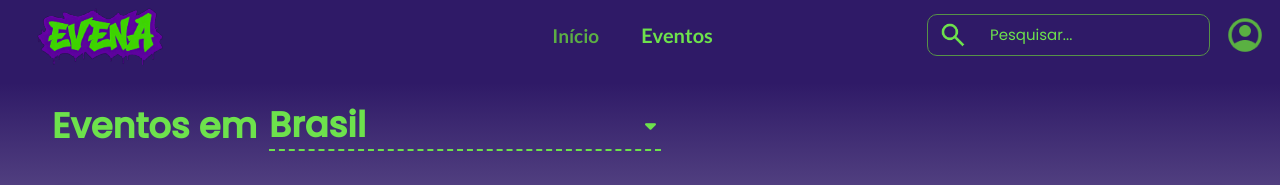
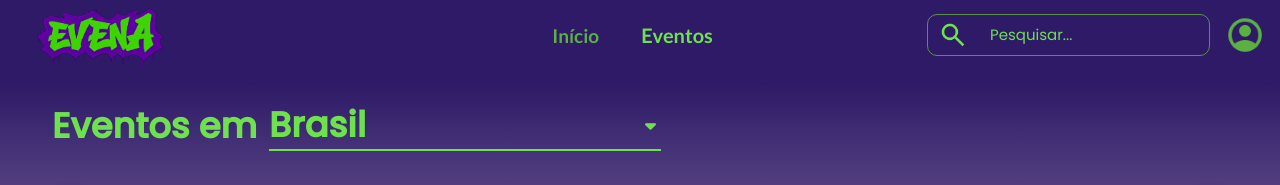
Before and after one commit to Viccitor/evena.eu, an Angular app: page /eventos in a window 1280 px wide. Shown: the top 185 px of the page. Built offline with nearby package versions, Linux system fonts and the light colour scheme.

Commit message:
Versão com o grid responsivo.

```diff
--- a/src/app/shared/components/all-events/header-filtro/header-filtro.css
+++ b/src/app/shared/components/all-events/header-filtro/header-filtro.css
@@ -22,7 +22,7 @@
   appearance: none; /* Remove a seta padrão */
   background: transparent;
   border: none;
-  border-bottom: 2px dashed var(--cor-secundaria);
+  border-bottom: 2px solid var(--cor-secundaria);
   color: var(--cor-secundaria);
   font-family: inherit;
   font-size: inherit;
@@ -30,7 +30,7 @@
   padding-right: 35px;
   cursor: pointer;
   outline: none;
-  width: auto; /* Ajusta ao tamanho do texto */
+  width: auto;
 }
 
 .seta-icon {
--- a/src/app/shared/components/all-events/lista-eventos/lista-eventos.css
+++ b/src/app/shared/components/all-events/lista-eventos/lista-eventos.css
@@ -5,14 +5,13 @@
 
 .grid-eventos {
   display: grid;
-  /* Cria colunas de no mínimo 280px. Se couber mais uma, ele adiciona automaticamente */
-  grid-template-columns: repeat(auto-fill, minmax(280px, 1fr));
-  gap: 25px;
+  gap: 10px;
+  grid-template-columns: repeat(2, 1fr); /* 1 coluna no mobile */
   justify-items: center;
 }
 
 .empty-state {
-  grid-column: 1 / -1; /* Ocupa a largura total do grid */
+  grid-column: 1 / -1;
   text-align: center;
   padding: 60px 20px;
   color: var(--cor-secundaria);
@@ -82,3 +81,23 @@
 .btn-ver-todos:hover{
   transform: translateY(-2px) scale(1.05);
 }
+
+@media (min-width: 768px) {
+  .grid-eventos {
+    grid-template-columns: repeat(2, 1fr);
+  }
+}
+
+/* Laptops: 3 colunas */
+@media (min-width: 1024px) {
+  .grid-eventos {
+    grid-template-columns: repeat(3, 1fr);
+  }
+}
+
+/* Desktops Grandes: Só aqui libera a 4ª coluna */
+@media (min-width: 1400px) {
+  .grid-eventos {
+    grid-template-columns: repeat(4, 1fr);
+  }
+}
```
